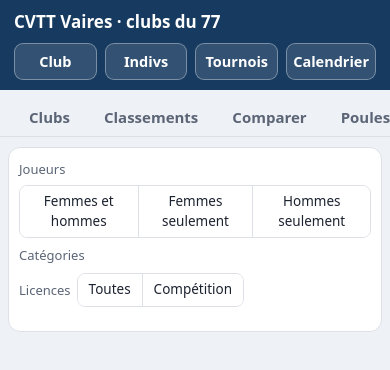
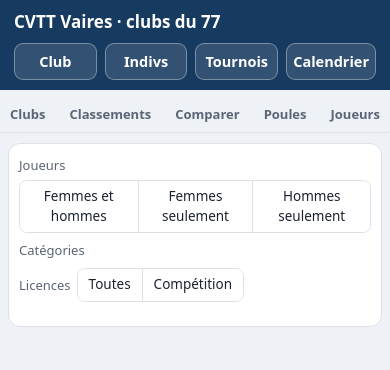
Before and after one commit to ggman23/ggping, a plain HTML site: page ttvaires/gabarit_77.html in a window 390 px wide. Drawn offline with Linux system fonts and the light colour scheme.

Commit message:
77 : les cinq onglets tiennent sur un écran de téléphone
Co-Authored-By: Claude Opus 5.5 <noreply@anthropic.com>
Claude-Session: https://claude.ai/code/session_01NXvwpGKiswscFL9kHd6Y4d

```diff
--- a/ttvaires/gabarit_77.html
+++ b/ttvaires/gabarit_77.html
@@ -128,6 +128,9 @@ dialog::backdrop { background: rgba(10, 15, 25, .45); }
 @media (max-width: 520px) {
   .espaces { order: 3; flex-basis: 100%; }
   .espaces a { flex: 1 1 0; padding: 7px 6px; }
+  /* Les cinq onglets tiennent sur un écran de téléphone (360 px) : « Joueurs » visible sans faire défiler */
+  .onglets { gap: 0; padding: 6px 4px 0; justify-content: space-between; }
+  .onglets a { padding: 8px 5px; font-size: 13px; }
 }
 </style>
 </head>
```
